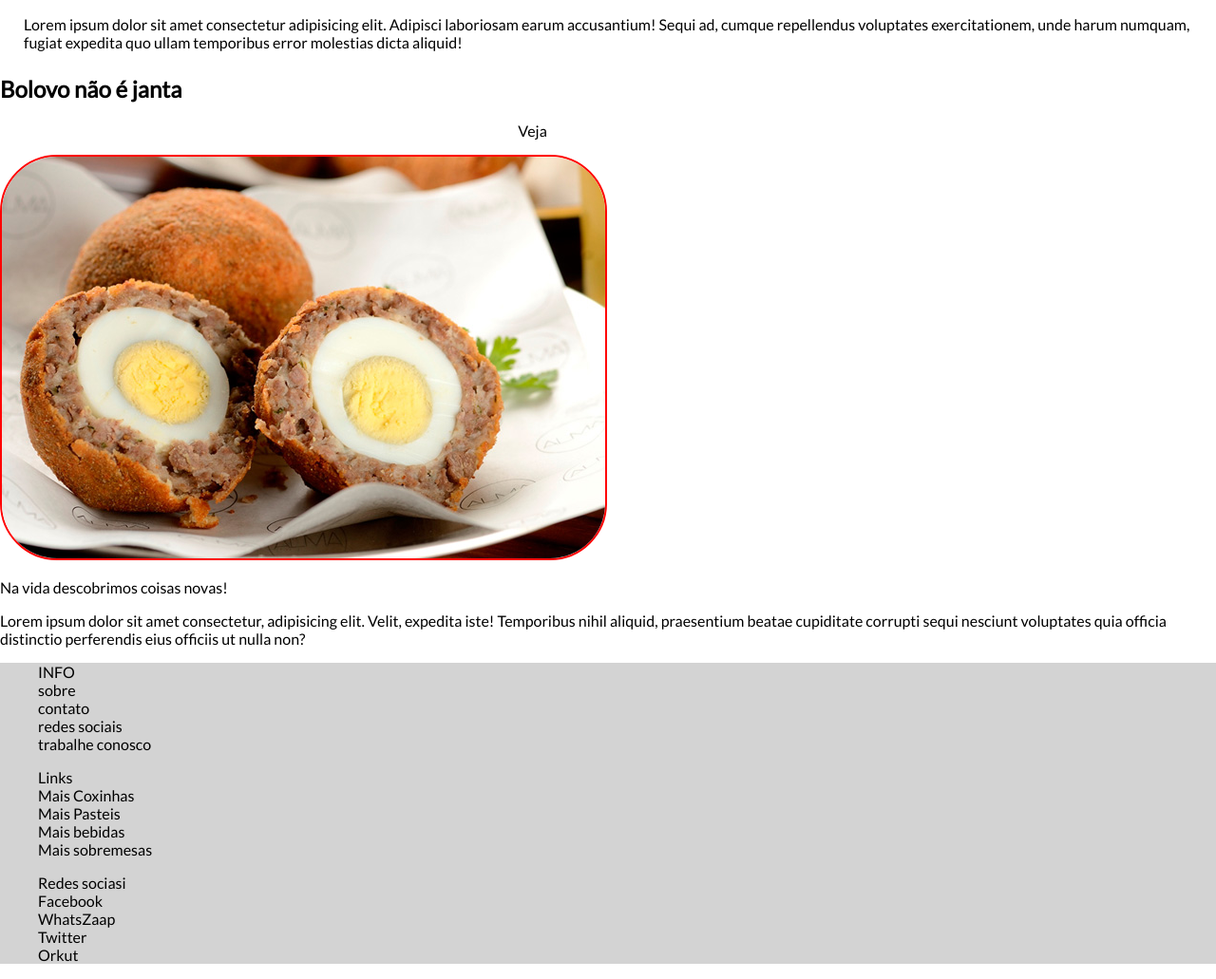
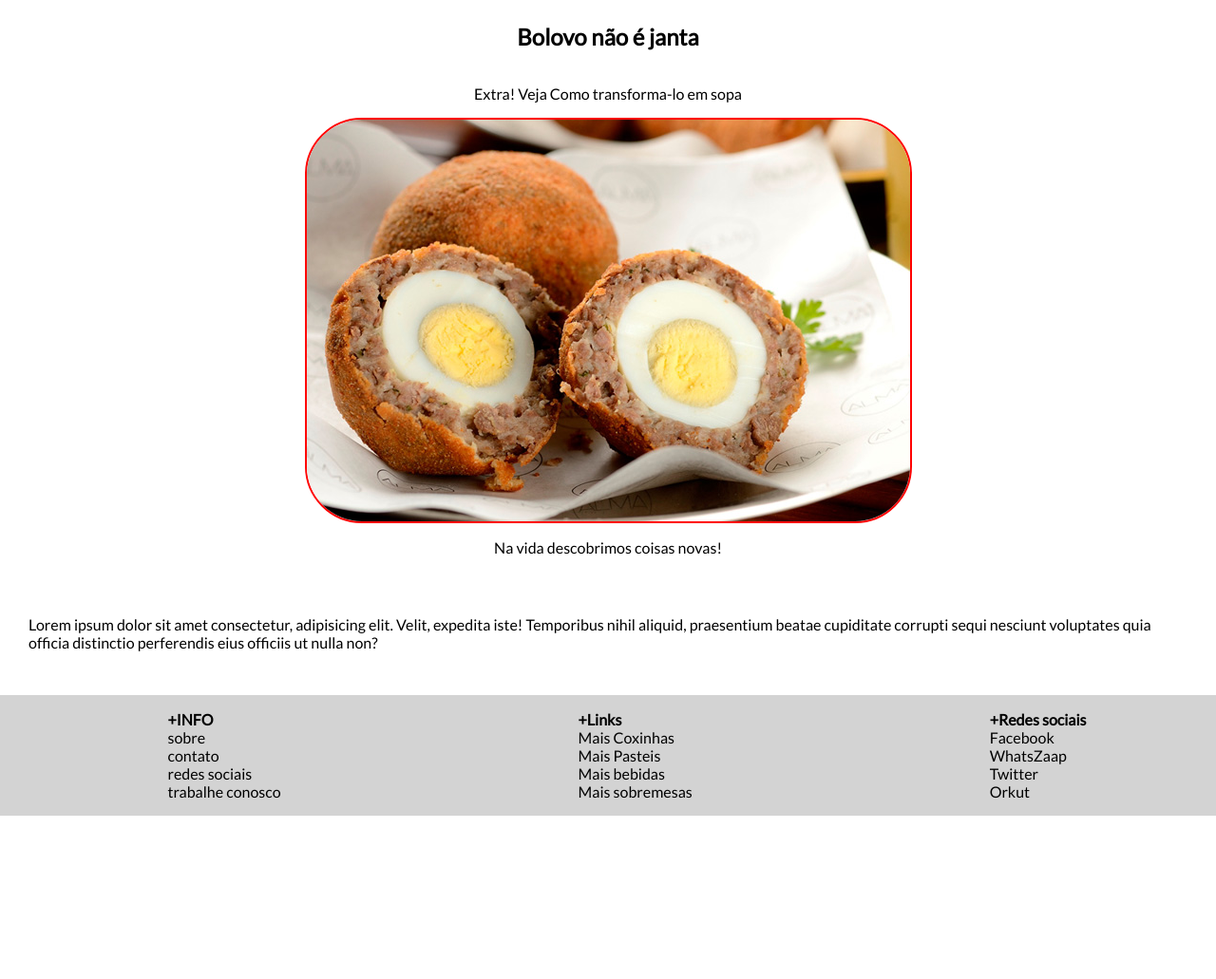
Before and after one commit to Natanaelsousa/comida_de_boteco, a plain HTML site: page index.html in a window 1280 px wide. Shown: the part 1090-2121 px from the top of the page at 95% size. After the commit the page ends 1949 px from the top, so only its background shows below. Drawn offline with Linux system fonts and the light colour scheme.

Commit message:
ajuste de layout css

```diff
--- a/assets/css/estilos.css
+++ b/assets/css/estilos.css
@@ -19,6 +19,10 @@ font-weight: bold;
 
 .menu{
     background-color:lightgray;
+    display: flex;
+    justify-content: space-between;
+    padding: 10px;
+    padding-bottom: 20px;
 }
 
 footer{
@@ -27,7 +31,7 @@ footer{
 
 .menu li{
     display: inline;
-    padding-left: 12px;
+    padding-left: 80px;
 }
 
 .menu img{
@@ -64,3 +68,43 @@ color: white;
 #receita-bolovo{
     margin: 25px;
 }
+
+.container{
+    display: flex;
+    align-items: center;
+    flex-direction: row-reverse;
+    flex-wrap: row wrap;
+
+}
+.container-bolovo{
+    display: flex;
+    flex-direction: column;
+    align-items: center;
+
+
+}
+.container-bolovo p{
+    color: black;
+}
+
+.container p {
+    color: black;
+}
+
+.container-flex{
+    display: flex;
+    justify-content: space-around;
+
+}
+
+footer > .container-flex > div > ol > li:first-child{
+font-weight: bold;
+}
+
+#coxinha{
+    padding: 30px;
+}
+
+.menu > ul > li:last-child{
+    font-weight: bold;
+}
--- a/index.html
+++ b/index.html
@@ -37,18 +37,25 @@
         </div>
 
         <section id="receita-bolovo">
+
+            <div class="container">
+                <div>
                     <img class="estilo-imagem" src="assets/img/bolovo.jpeg" alt="bolovo">
+                </div>
+                <div class="sobre-bolovo">
                     <p>Lorem ipsum dolor sit amet consectetur adipisicing elit. Adipisci laboriosam earum accusantium! Sequi ad, cumque repellendus voluptates exercitationem, unde harum numquam, fugiat expedita quo ullam temporibus error molestias dicta aliquid!</p>
+                </div>
+            </div>
 
         </section>
         <section id="bolovo">
-    <div>
+            <div class="container-bolovo">
+
                 <h2>Bolovo não é janta</h2>
                 <p>Extra! <a href="https://www.google.com/" target="black">Veja</a> Como transforma-lo em sopa</p>
                 <img class="estilo-imagem"  src="assets/img/bolovo.jpeg" alt="bolovo">
                 <aside>
                         <p>Na vida descobrimos coisas novas!</p>
-
                     </aside>
 
             </div>
@@ -65,10 +72,10 @@
 
     </main>
     <footer>
-        <div>
+        <div class="container-flex">
             <div>
                 <ol>
-                       <li>INFO</li>
+                    <li>+INFO</li>
                     <li>sobre</li>
                     <li>contato</li>
                     <li>redes sociais</li>
@@ -78,7 +85,7 @@
 
             <div>
                 <ol>
-                          <li>Links</li>
+                    <li>+Links</li>
                     <li>Mais Coxinhas</li>
                     <li>Mais Pasteis</li>
                     <li>Mais bebidas</li>
@@ -88,7 +95,7 @@
 
             <div>
                 <ol>
-                           <li>Redes sociasi</li>
+                    <li>+Redes sociais</li>
                     <li>Facebook</li>
                     <li>WhatsZaap</li>
                     <li>Twitter</li>
```
Also changed, not shown: assets/img/comidas.jpg. Lines whose indentation alone changed are shown as unchanged.
